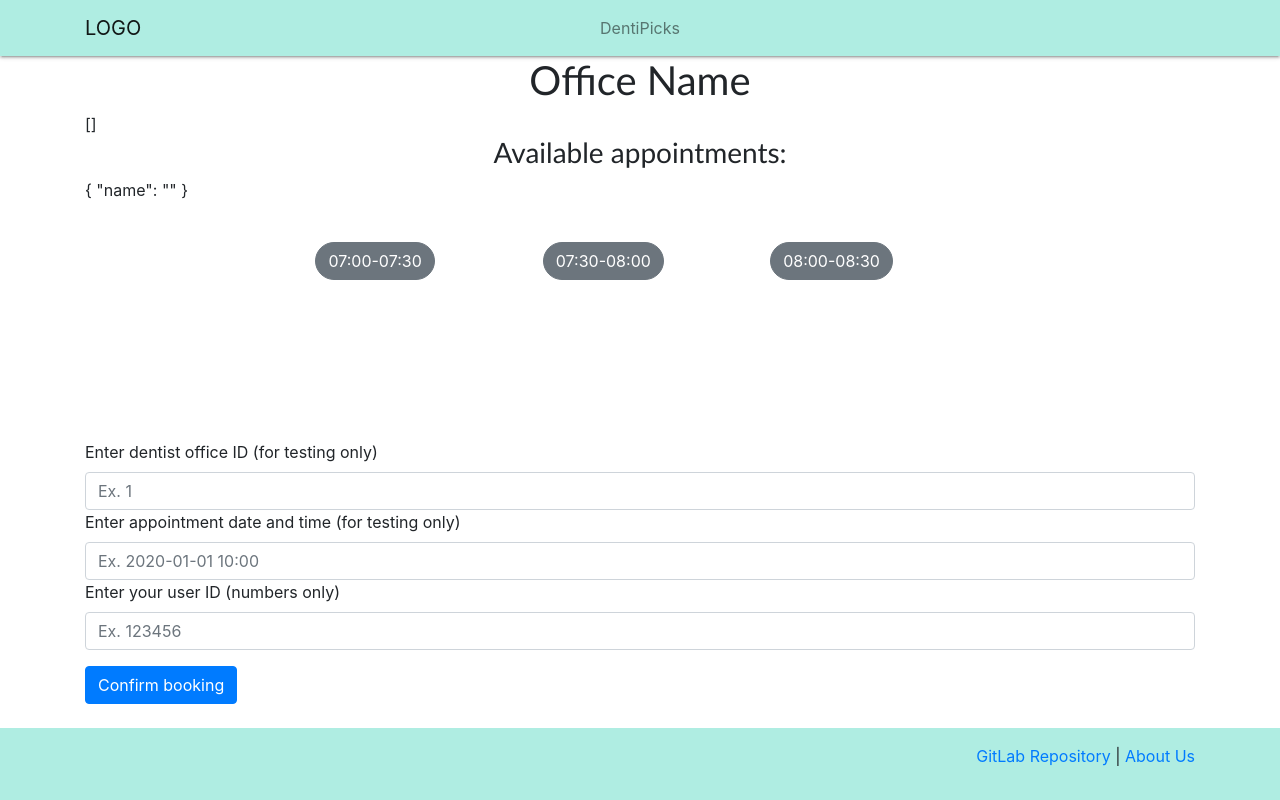
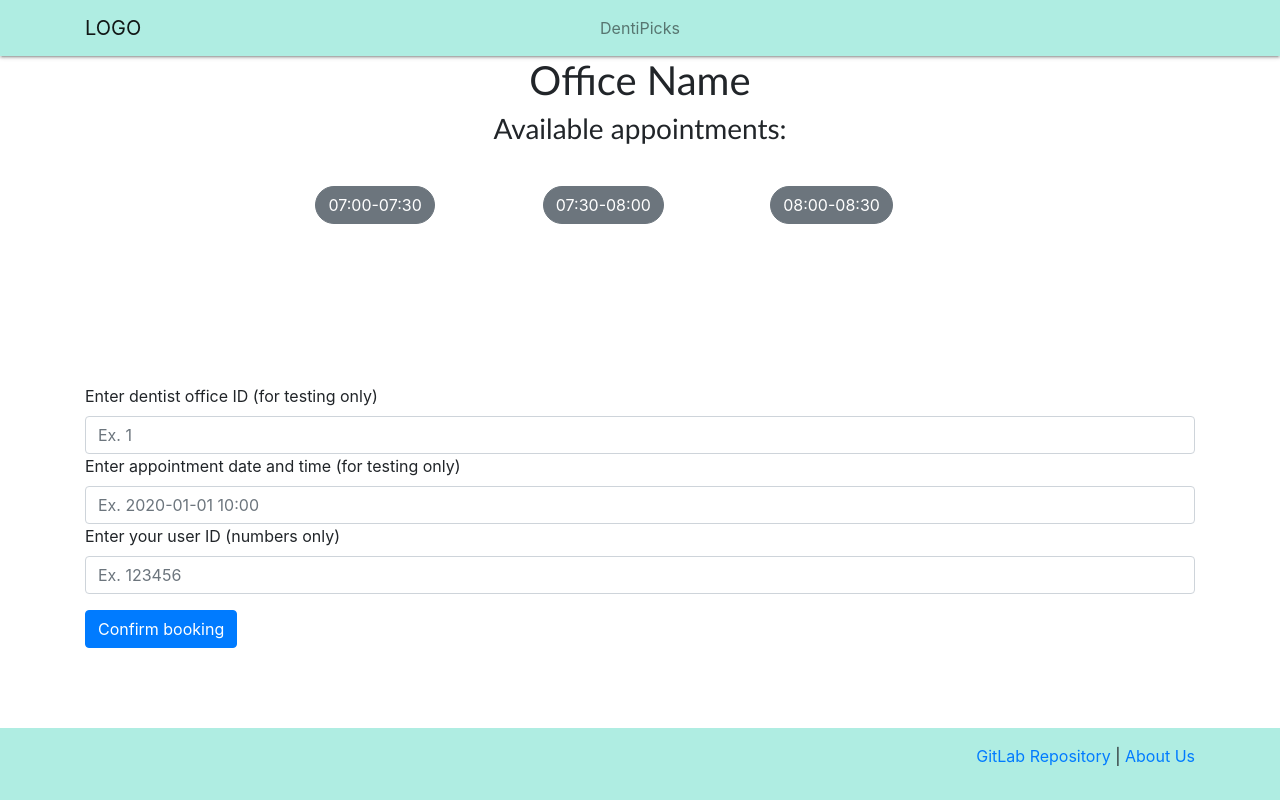
Before and after one commit to FayonaC/dit355-distributedsystems-frontend, a Vue app: page /booking in a window 1280 px wide. Built offline with nearby package versions, Linux system fonts and the light colour scheme; no server answers.

Commit message:
Add booking component to home
Dominique and Victoria added the booking component to the home vue using props with the plan to implement a one page website.

Resolves: #21

```diff
--- a/src/views/Booking.vue
+++ b/src/views/Booking.vue
@@ -2,10 +2,9 @@
   <div>
     <b-container>
       <h1>Office Name</h1>
-      {{dentists}}
+      {{officeRequest}}
       <h3>Available appointments:</h3>
-            {{ officeRequest }}
-
+        {{availabilityRequest}}
       <b-alert v-model="showDismissibleAlert" variant="danger" dismissible>
         {{ msg }}
       </b-alert>
@@ -53,6 +52,7 @@ var client = new Paho.Client(location.hostname, Number(9001), '', 'frontend')
 
 export default {
   name: 'booking',
+  props: ['availabilityRequest', 'officeRequest'],
   data() {
     return {
       booking: {
@@ -60,9 +60,6 @@ export default {
         requestId: null,
         dentistId: null,
         time: ''
-      },
-      officeRequest: {
-        name: ''
       },
       showDismissibleAlert: false,
       showDismissibleSuccess: false,
@@ -106,11 +103,11 @@ export default {
         messageTwo.qos = 1
         client.send(messageTwo)
 
-        /* client.subscribe('Dentists', subOptions)
+        client.subscribe('Dentists', subOptions)
         var messageThree = new Paho.Message('Hello from dentists')
         messageThree.destinationName = 'Dentist'
         messageThree.qos = 1
-        client.send(messageThree) */
+        client.send(messageThree)
 
         client.subscribe('OfficeInfo')
         var messageFour = new Paho.Message('Hello from availability')
--- a/src/views/Home.vue
+++ b/src/views/Home.vue
@@ -14,17 +14,22 @@
         </div>
       </div>
     </b-container>
+    <Booking :availabilityRequest="availabilityRequest.date"/>
   </div>
 </template>
 
 <script>
 import Paho from '../../libraries/paho.javascript-1.1.0/paho-mqtt.js'
 import L from 'leaflet'
+import Booking from '../views/Booking.vue'
 
 var client = new Paho.Client(location.hostname, Number(9001), '', 'frontend')
 
 export default {
   name: 'home',
+  components: {
+    Booking
+  },
   data() {
     return {
       availabilityRequest: {
```
